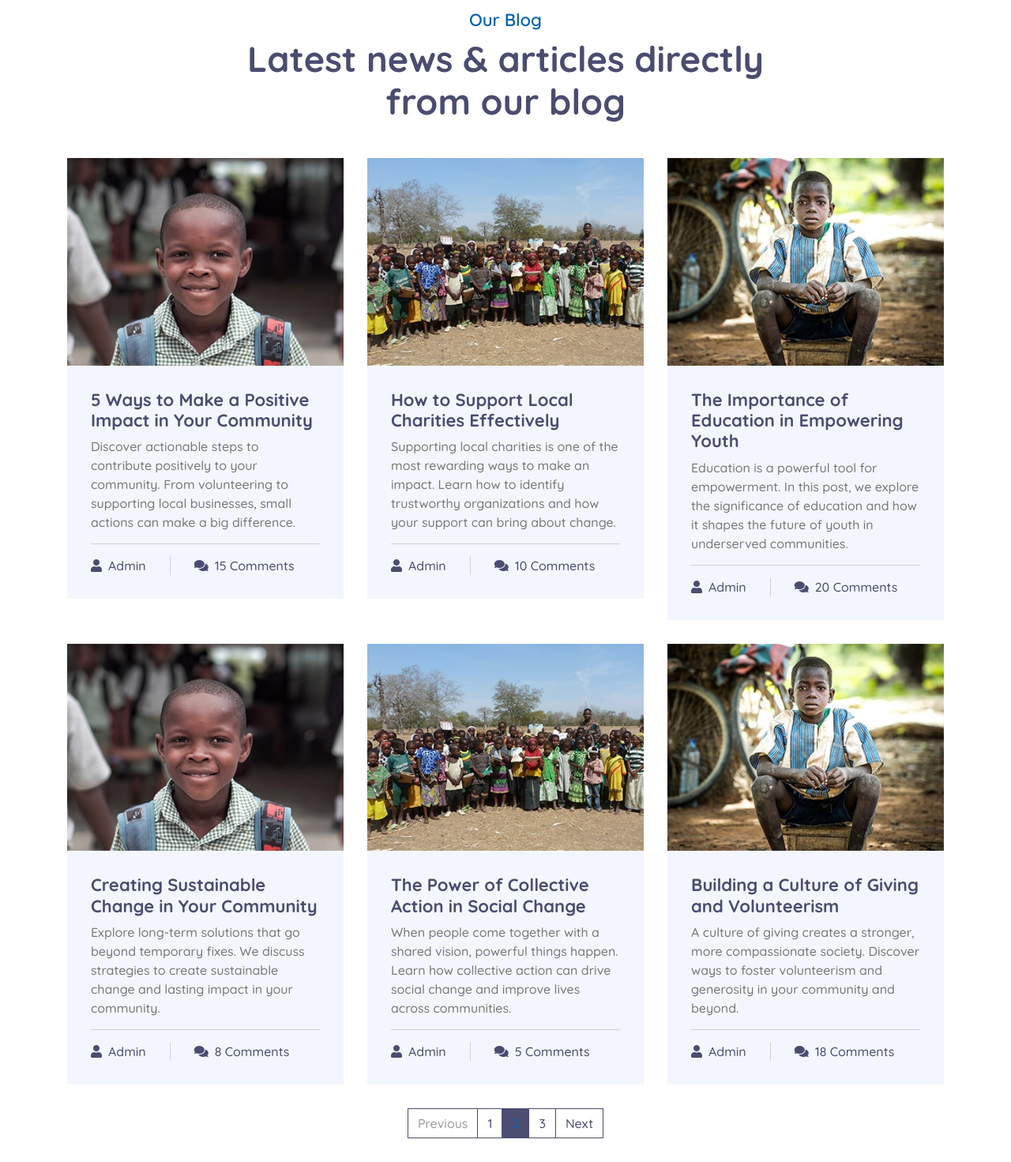
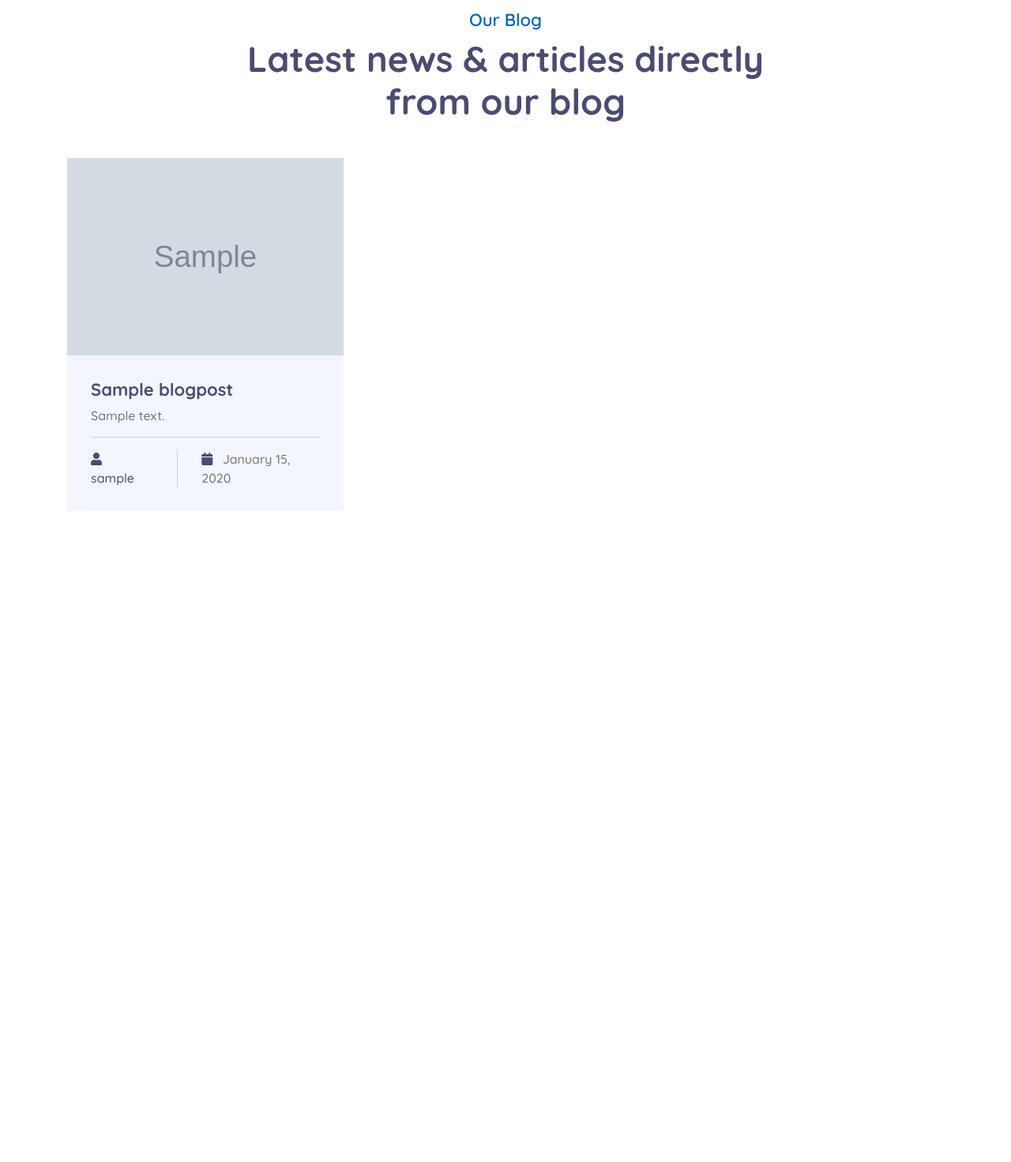
Before and after one commit to Alex203maina/foodFairy, a Django app: page /blog/ in a window 1280 px wide. Shown: the part 535-2006 px from the top of the page at 79% size. After the commit the page ends 1152 px from the top, so only its background shows below. Run offline with Django 5.2, Linux system fonts and the light colour scheme; tables that the repository leaves empty hold one stand-in row (values such as "Sample post"); grey boxes marked "Sample" are stand-in pictures; some libraries are stand-ins or nearby versions.

Commit message:
added blogs page

```diff
--- a/foodfairy/app/templates/blog.html
+++ b/foodfairy/app/templates/blog.html
@@ -28,119 +28,29 @@
                 <h2>Latest news & articles directly from our blog</h2>
             </div>
             <div class="row">
+                {% for blog in blogs %}
                 <div class="col-lg-4">
                     <div class="blog-item">
                         <div class="blog-img">
-                                <img src="{% static 'img/blog-1.jpg' %}" alt="Image">
+                            {% if blog.blog_image %}
+                            <img src="{{ blog.blog_image.url }}" alt="{{ blog.title }}" height="250px">
+                            {% else %}
+                            <img src="{% static 'path/to/default-image.jpg' %}" alt="Default Image">
+                            {% endif %}
                         </div>
                         <div class="blog-text">
-                                <h3><a href="#">5 Ways to Make a Positive Impact in Your Community</a></h3>
+                            <h3><a href="/blog/{{blog.id}}">{{ blog.title }}</a></h3>
                             <p>
-                                    Discover actionable steps to contribute positively to your community. From volunteering to supporting local businesses, small actions can make a big difference.
+                                {{ blog.content|truncatechars:100 }}
                             </p>
                         </div>
                         <div class="blog-meta">
-                                <p><i class="fa fa-user"></i><a href="">Admin</a></p>
-                                <p><i class="fa fa-comments"></i><a href="">15 Comments</a></p>
+                            <p><i class="fa fa-user"></i> <a href="#">{{ blog.author }}</a></p>
+                            <p><i class="fa fa-calendar"></i> {{ blog.date|date:"F j, Y" }}</p>
                         </div>
                     </div>
                 </div>
-                    <div class="col-lg-4">
-                        <div class="blog-item">
-                            <div class="blog-img">
-                                <img src="{% static 'img/blog-2.jpg' %}" alt="Image">
-                            </div>
-                            <div class="blog-text">
-                                <h3><a href="#">How to Support Local Charities Effectively</a></h3>
-                                <p>
-                                    Supporting local charities is one of the most rewarding ways to make an impact. Learn how to identify trustworthy organizations and how your support can bring about change.
-                                </p>
-                            </div>
-                            <div class="blog-meta">
-                                <p><i class="fa fa-user"></i><a href="">Admin</a></p>
-                                <p><i class="fa fa-comments"></i><a href="">10 Comments</a></p>
-                            </div>
-                        </div>
-                    </div>
-                    <div class="col-lg-4">
-                        <div class="blog-item">
-                            <div class="blog-img">
-                                <img src="{% static 'img/blog-3.jpg' %}" alt="Image">
-                            </div>
-                            <div class="blog-text">
-                                <h3><a href="#">The Importance of Education in Empowering Youth</a></h3>
-                                <p>
-                                    Education is a powerful tool for empowerment. In this post, we explore the significance of education and how it shapes the future of youth in underserved communities.
-                                </p>
-                            </div>
-                            <div class="blog-meta">
-                                <p><i class="fa fa-user"></i><a href="">Admin</a></p>
-                                <p><i class="fa fa-comments"></i><a href="">20 Comments</a></p>
-                            </div>
-                        </div>
-                    </div>
-                    <div class="col-lg-4">
-                        <div class="blog-item">
-                            <div class="blog-img">
-                                <img src="{% static 'img/blog-1.jpg' %}" alt="Image">
-                            </div>
-                            <div class="blog-text">
-                                <h3><a href="#">Creating Sustainable Change in Your Community</a></h3>
-                                <p>
-                                    Explore long-term solutions that go beyond temporary fixes. We discuss strategies to create sustainable change and lasting impact in your community.
-                                </p>
-                            </div>
-                            <div class="blog-meta">
-                                <p><i class="fa fa-user"></i><a href="">Admin</a></p>
-                                <p><i class="fa fa-comments"></i><a href="">8 Comments</a></p>
-                            </div>
-                        </div>
-                    </div>
-                    <div class="col-lg-4">
-                        <div class="blog-item">
-                            <div class="blog-img">
-                                <img src="{% static 'img/blog-2.jpg' %}" alt="Image">
-                            </div>
-                            <div class="blog-text">
-                                <h3><a href="#">The Power of Collective Action in Social Change</a></h3>
-                                <p>
-                                    When people come together with a shared vision, powerful things happen. Learn how collective action can drive social change and improve lives across communities.
-                                </p>
-                            </div>
-                            <div class="blog-meta">
-                                <p><i class="fa fa-user"></i><a href="">Admin</a></p>
-                                <p><i class="fa fa-comments"></i><a href="">5 Comments</a></p>
-                            </div>
-                        </div>
-                    </div>
-                    <div class="col-lg-4">
-                        <div class="blog-item">
-                            <div class="blog-img">
-                                <img src="{% static 'img/blog-3.jpg' %}" alt="Image">
-                            </div>
-                            <div class="blog-text">
-                                <h3><a href="#">Building a Culture of Giving and Volunteerism</a></h3>
-                                <p>
-                                    A culture of giving creates a stronger, more compassionate society. Discover ways to foster volunteerism and generosity in your community and beyond.
-                                </p>
-                            </div>
-                            <div class="blog-meta">
-                                <p><i class="fa fa-user"></i><a href="">Admin</a></p>
-                                <p><i class="fa fa-comments"></i><a href="">18 Comments</a></p>
-                            </div>
-                        </div>
-                    </div>
-                </div>
-                <div class="row">
-                    <div class="col-12">
-                        <ul class="pagination justify-content-center">
-                            <li class="page-item disabled"><a class="page-link" href="#">Previous</a></li>
-                            <li class="page-item"><a class="page-link" href="#">1</a></li>
-                            <li class="page-item active"><a class="page-link" href="#">2</a></li>
-                            <li class="page-item"><a class="page-link" href="#">3</a></li>
-                            <li class="page-item"><a class="page-link" href="#">Next</a></li>
-                        </ul>
-                    </div>
+                {% endfor %}
             </div>
         </div>
     </div>
--- a/foodfairy/app/views.py
+++ b/foodfairy/app/views.py
@@ -9,7 +9,7 @@ def login_required_redirect(request):
     messages.warning(request, "Please log in or create an account to access this page.")
     return redirect(f'/login/?next={request.path}')
 def home(request):
-    blogs = BlogPost.objects.all()
+    blogs = BlogPost.objects.all().order_by('-date')[:3]
     return render(request, 'index.html',{'blogs':blogs})
 def about(request):
     return render(request, 'about.html')
@@ -31,7 +31,8 @@ def contact(request):
 def event(request):
     return render(request, 'event.html')
 def blog(request):
-    return render(request, 'blog.html')
+    blogs = BlogPost.objects.all()
+    return render(request, 'blog.html', {'blogs':blogs})
 def blog_detail(request, id):
     # Use get_object_or_404 to fetch the blog post by ID
     blog = get_object_or_404(BlogPost, id=id)
```
Also changed, not shown: foodfairy/media/blogs/causes-1.jpg (added). Lines whose indentation alone changed are shown as unchanged.
